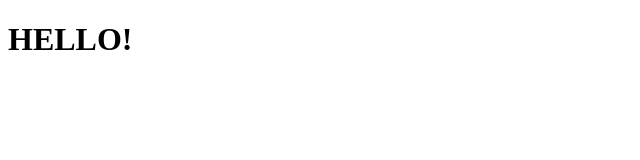
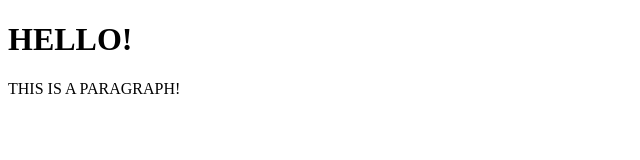
Before and after one commit to ryugie/basic-repo, a plain HTML site: page index.html in a window 1280 px wide. Shown: the whole page, without its empty margins (0-640 px from the left). Drawn offline with Linux system fonts and the light colour scheme.

Commit message:
added a paragraph

```diff
--- a/index.html
+++ b/index.html
@@ -5,5 +5,6 @@
 </head>
 <body>
 	<h1>HELLO!</h1>
+	<p>THIS IS A PARAGRAPH!</p>
 </body>
 </html>
```
